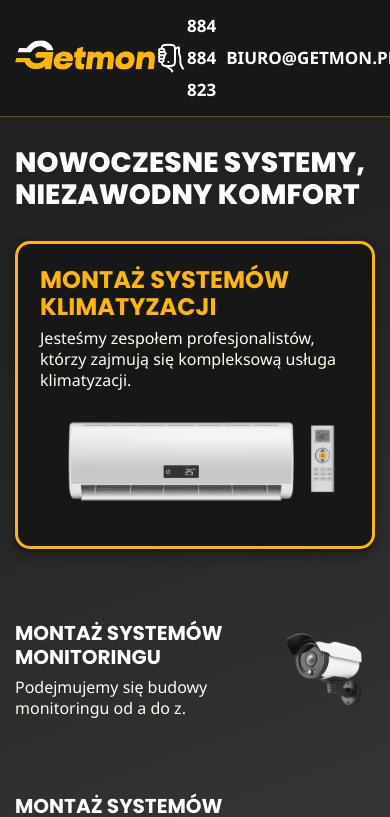
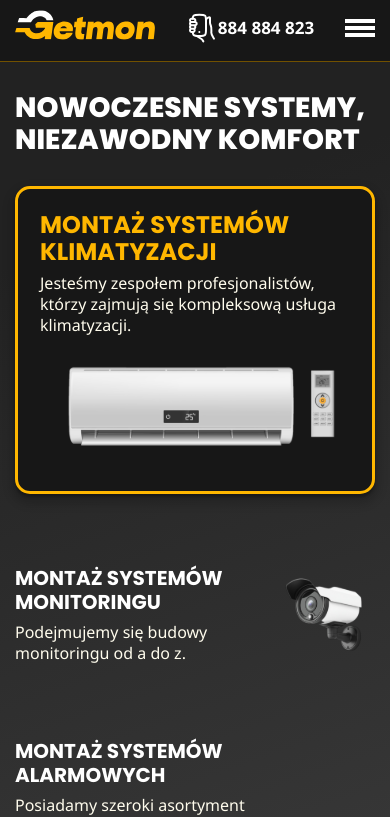
Before and after one commit to MatviyRoman/Getmon-Next, a Next.js app: page / in a window 390 px wide. Shown: the top 817 px of the page. Built offline with nearby package versions, Linux system fonts and the light colour scheme.

Commit message:
change className

```diff
--- a/src/partials/Header.js
+++ b/src/partials/Header.js
@@ -99,8 +99,8 @@ const Header = () => {
 
                 {/* Mobile contacts */}
                 <nav className={styles.navMobile}>
-                    <ul className={styles['nav__bottom']}>
-                        <li>
+                    <ul className={styles['contacts__mobile']}>
+                        <li className={styles.linkWrapper}>
                             <Link className={styles.link} href="tel:+48 884 884 823">
                                 <Image
                                     src="/img/hugeicons_hold-phone.svg"
@@ -112,7 +112,7 @@ const Header = () => {
                                 884 884 823
                             </Link>
                         </li>
-                        <li>
+                        <li className={styles.linkWrapper}>
                             <Link className={styles.link} href="mailto:biuro@getmon.pl">biuro@getmon.pl</Link>
                         </li>
                     </ul>
--- a/src/partials/Header.module.css
+++ b/src/partials/Header.module.css
@@ -141,7 +141,7 @@
     @media (max-width: 991px) {
         display: block;
 
-        .nav__bottom {
+        .contacts__mobile {
             display: flex;
             justify-content: space-between;
             align-items: center;
@@ -166,7 +166,7 @@
     }
 
     @media (max-width: 550px) {
-        .nav__bottom {
+        .contacts__mobile {
             .linkWrapper + .linkWrapper {
                 display: none;
             }
@@ -174,7 +174,7 @@
     }
 
     @media (max-width: 360px) {
-        .nav__bottom {
+        .contacts__mobile {
             .link {
                 font-size: 13px;
             }
```
